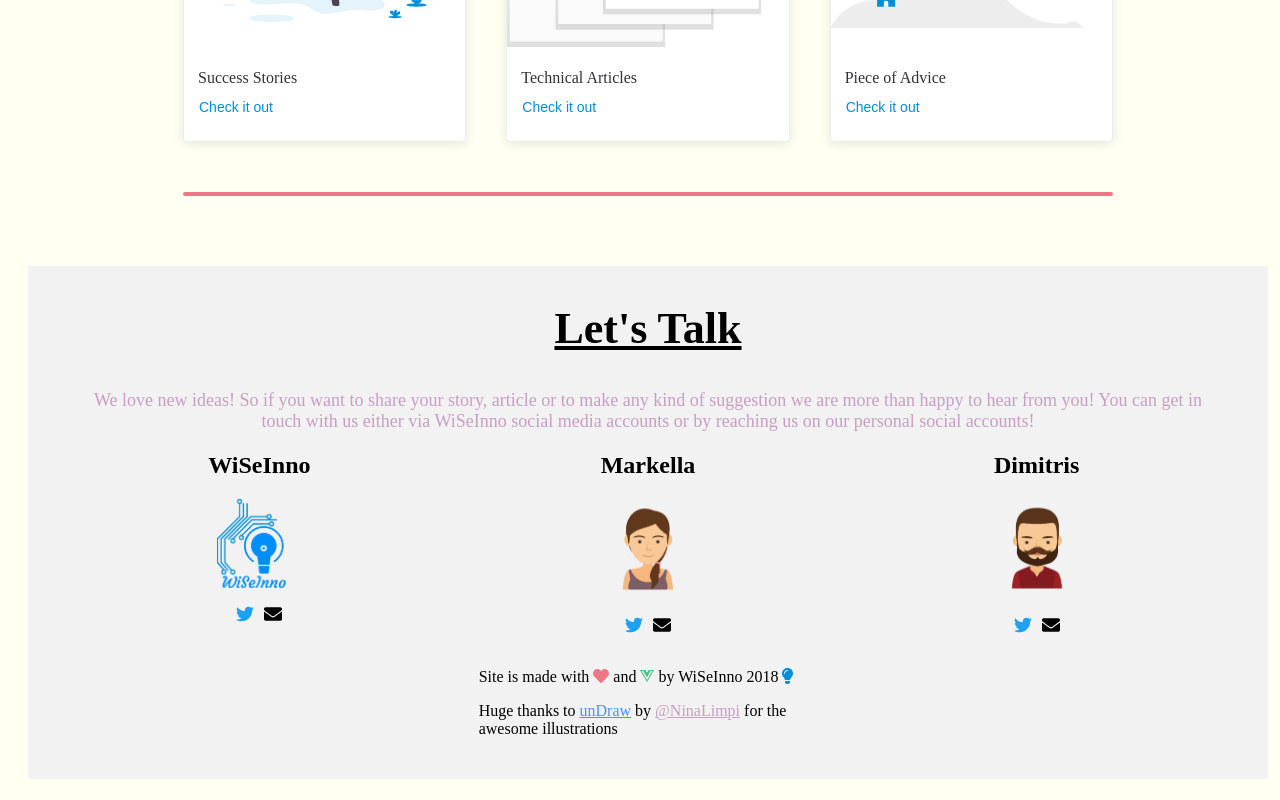
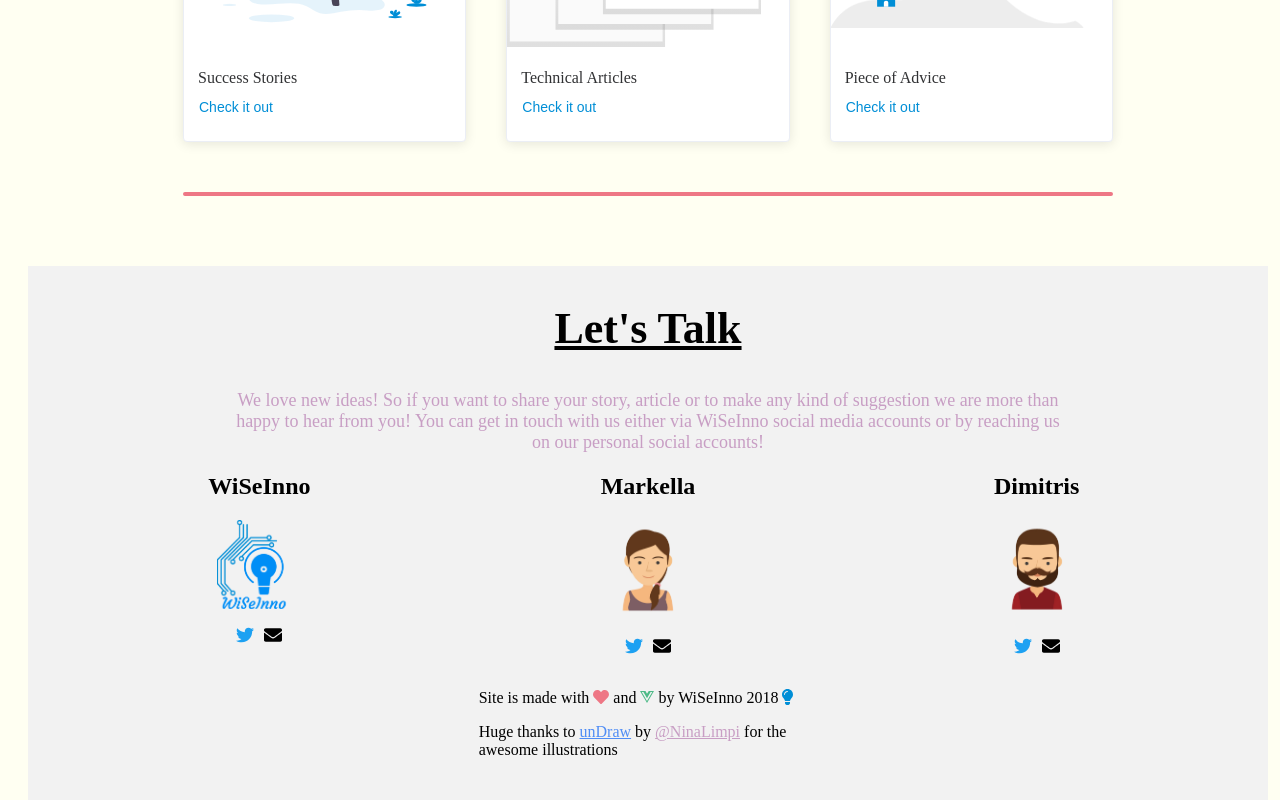
Before and after one commit to WiSeInno/home, a Vue app: page / in a window 1280 px wide. Shown: the part 1523-2323 px from the top of the page. Before the commit the page ends 2302 px from the top, so only its background shows below. Built offline with nearby package versions, Linux system fonts and the light colour scheme; a web font is replaced by a local one.

Commit message:
fixes layout issue on #4

```diff
--- a/src/components/letstalk.vue
+++ b/src/components/letstalk.vue
@@ -1,11 +1,13 @@
 <template>
   <div class='talk'>
-    <el-row :gutter="15">
-      <el-col type="flex" justify="center" :xs="24" :sm="24" :md="24" :lg="24" :xl="18">
+    <el-row :gutter="15" type="flex" justify="center">
+      <el-col type="flex" justify="center" :xs="24" :sm="24" :md="20" :lg="18" :xl="18">
         <h1 class="title">Let's Talk</h1>
         <p class="text">We love new ideas! So if you want to share your story, article or to make any kind of suggestion we are more than happy to hear from you! You can get in touch with us either via WiSeInno social media accounts or by reaching us on our personal social accounts!</p>
-        <el-row type="flex" justify="center" gutter="50">
-          <el-col :xs="8" :sm="8" :md="8" :lg="8" :xl="8" v-for="p in content" :key="o">
+      </el-col>
+    </el-row>
+    <el-row type="flex" justify="center" gutter="50">
+          <el-col  :xs="8" :sm="8" :md="8" :lg="8" :xl="8" v-for="p in content" :key="o">
             <h2 class="name">{{p.name}}</h2>
             <img class='logo' v-bind:src='p.pic'>
               <ul>
@@ -22,16 +24,14 @@
             </ul>
           </el-col>
         </el-row>
-        <el-row type="flex" justify="center" gutter="50">
-          <el-col justify="center" :xs="24" :sm="24" :md="24" :lg="8" :xl="8">
+    <el-row type="flex" justify="center" gutter="50">
+          <el-col :xs="16" :sm="12" :md="9" :lg="8" :xl="8">
             <p :class="credit">
               Site is made with <i class="fas fa-heart" style="color: #EE7785;"></i> and <i class="fab fa-vuejs" style="color: #4dba87"></i> by WiSeInno 2018 <i class="fas fa-lightbulb" style="color: #008ed6;"></i>
             </p>
             <p>Huge thanks to <a style="color:#508df5;" href="https://twitter.com/unDraw_co">unDraw</a> by <a style='color: #C89EC4' href="https://twitter.com/NinaLimpi">@NinaLimpi</a> for the awesome illustrations</p>
           </el-col>
         </el-row>
-      </el-col>
-    </el-row>
   </div>
 </template>
 
```
